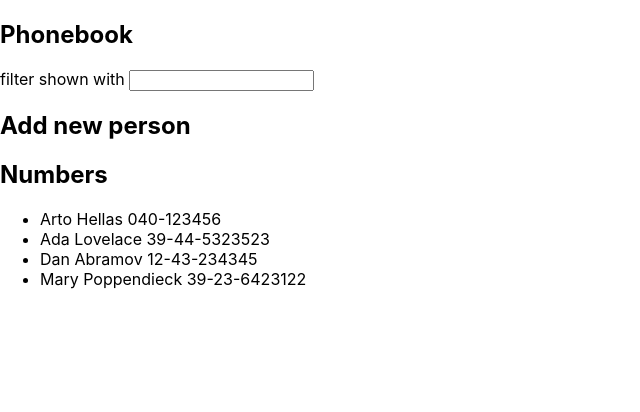
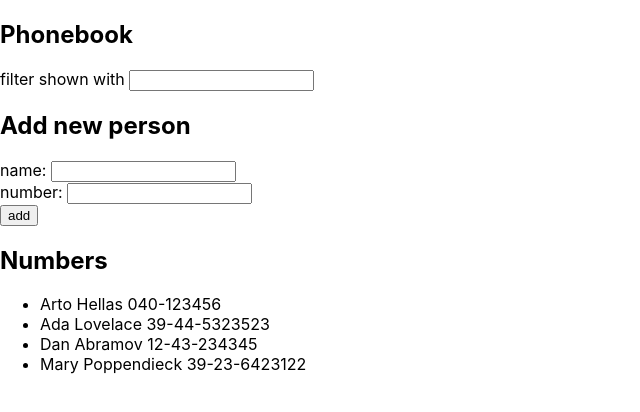
Before and after one commit to AnttonK/Fullstack_23, a React (Create React App) app in the folder puhelinluettelo/: page / in a window 1280 px wide. Shown: the top 412 px of the page, without its empty margins (0-640 px from the left). Built offline with nearby package versions, Linux system fonts and the light colour scheme.

Commit message:
2.10 korjattu versio

```diff
--- a/puhelinluettelo/db.json
+++ b/puhelinluettelo/db.json
@@ -1,5 +1,5 @@
 {
-  "persons":[
+  "persons": [
     {
       "name": "Arto Hellas",
       "number": "040-123456",
@@ -19,6 +19,21 @@
       "name": "Mary Poppendieck",
       "number": "39-23-6423122",
       "id": 4
+    },
+    {
+      "name": "kaka",
+      "number": "234",
+      "id": 7
+    },
+    {
+      "name": "asd",
+      "number": "234",
+      "id": 8
+    },
+    {
+      "name": "",
+      "number": "",
+      "id": 9
     }
   ]
 }
--- a/puhelinluettelo/src/App.js
+++ b/puhelinluettelo/src/App.js
@@ -2,6 +2,7 @@ import { useLayoutEffect, useState } from 'react'
 import Person from './components/Person'
 import Filter from './components/Filter'
 import Form from './components/Form'
+import axios from 'axios'
 
 const App = () => {
   const [persons, setPersons] = useState([
@@ -36,6 +37,11 @@ const App = () => {
     setNewName('')
     setNewNumber('')
     console.log('button clicked', event.target)
+    axios
+      .post('http://localhost:3001/persons', personObject)
+      .then(response => {
+        console.log(response)
+      })
     }
   }
 
@@ -61,11 +67,11 @@ const App = () => {
       <h2>Phonebook</h2>
       <Filter search={search} handleSearch={handleSearch}/>
       <h2>Add new person</h2>
-      <Form addPerson ={addPerson} newName={newName}
+      <Form
+        addPerson ={addPerson} newName={newName}
         handleNameChange={handleNameChange} newNumber={newNumber}
         handleNumberChange={handleNumberChange}
-        />
-
+      />
       <h2>Numbers</h2>
       <ul>
         {personsToShow.map((person,i) => <Person key={i} person = {person}/>)}
--- a/puhelinluettelo/src/components/Form.js
+++ b/puhelinluettelo/src/components/Form.js
@@ -1,6 +1,7 @@
 import React from "react";
 
 const Form = (props) => {
+    return(
     <form onSubmit={props.addPerson}>
         <div>
             name: <input value={props.newName}
@@ -13,6 +14,7 @@ const Form = (props) => {
           <button type="submit">add</button>
         </div>
     </form>
+    )
 }
 
 export default Form
```
